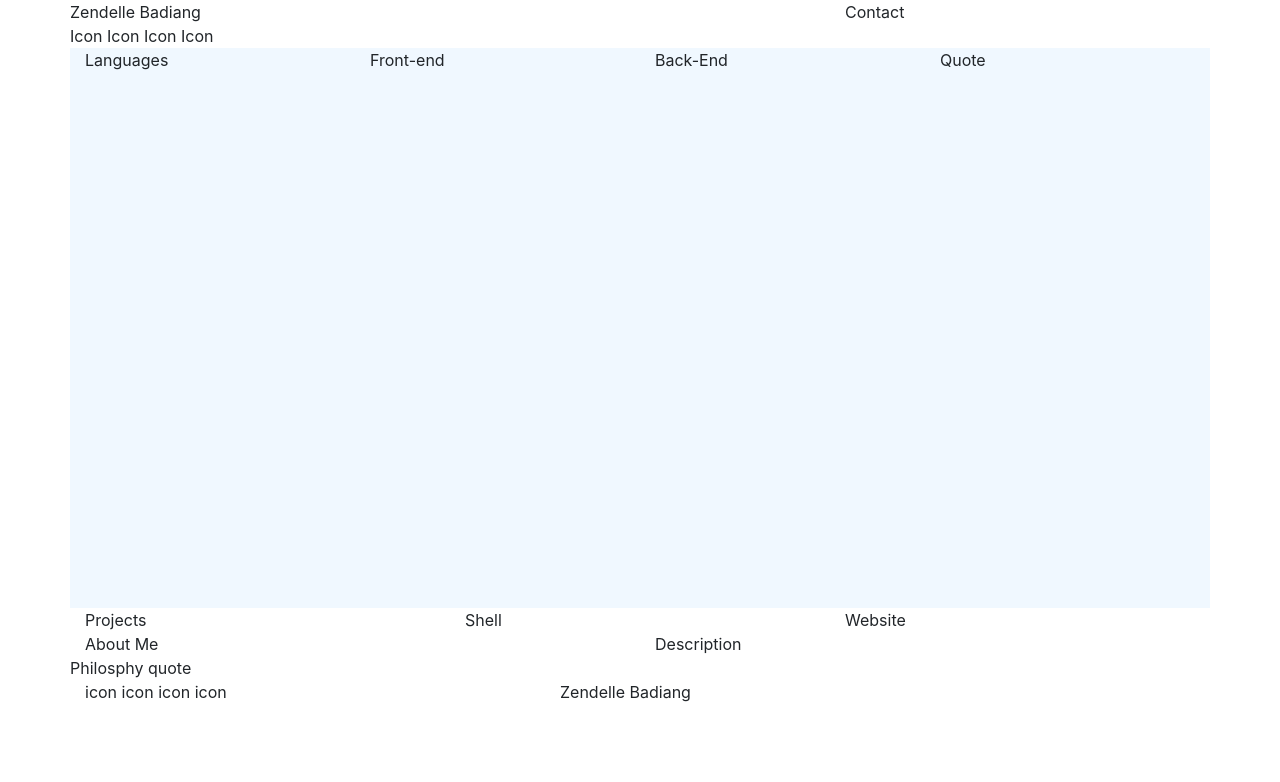
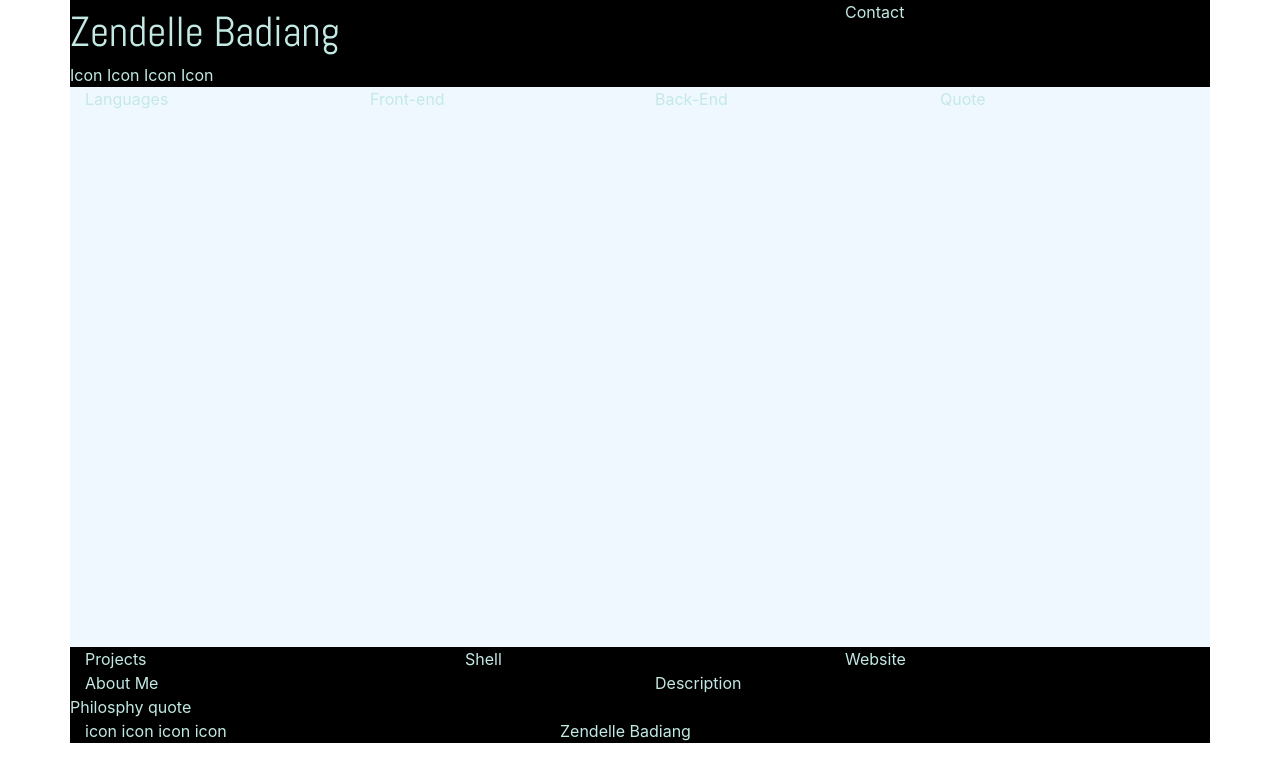
Before and after one commit to zendelleUD/website, an Angular app: page /home in a window 1280 px wide. Shown: the top 782 px of the page. Built offline with nearby package versions, Linux system fonts and the light colour scheme.

Commit message:
working in HTML5 semantics

```diff
--- a/src/components/home/home.component.css
+++ b/src/components/home/home.component.css
@@ -23,6 +23,21 @@
     src: url(/assets/Fonts/Poppins/Poppins-Medium.ttf);
 }
 
+@font-face{
+    font-family: Poppins-SemiBold;
+    src: url(/assets/Fonts/Poppins/Poppins-SemiBold.ttf);
+}
+
+.container{
+    background-color: black;
+    color:#C3E9E4;
+}
+
+
+#name{
+    font-family: Abel;
+    font-size: 42px;
+}
 
 
 
--- a/src/components/home/home.component.html
+++ b/src/components/home/home.component.html
@@ -4,18 +4,19 @@
 
 
 <div class="container">
-    <div class="row">
-        <div class="col-8" id="">
-            <div class="row">Zendelle Badiang </div>
+
+    <section class="row">
+        <article class="col-8" >
+            <div class="row" id="name">Zendelle Badiang</div>
             <div class="row">
                 Icon Icon Icon Icon
             </div>
 
-        </div>
-        <div class="col-4">
+        </article>
+        <article class="col-4">
             Contact
-        </div>
-    </div>
+        </article>
+    </section>
 </div>
 
 <div class="container" id= "middle">
```
